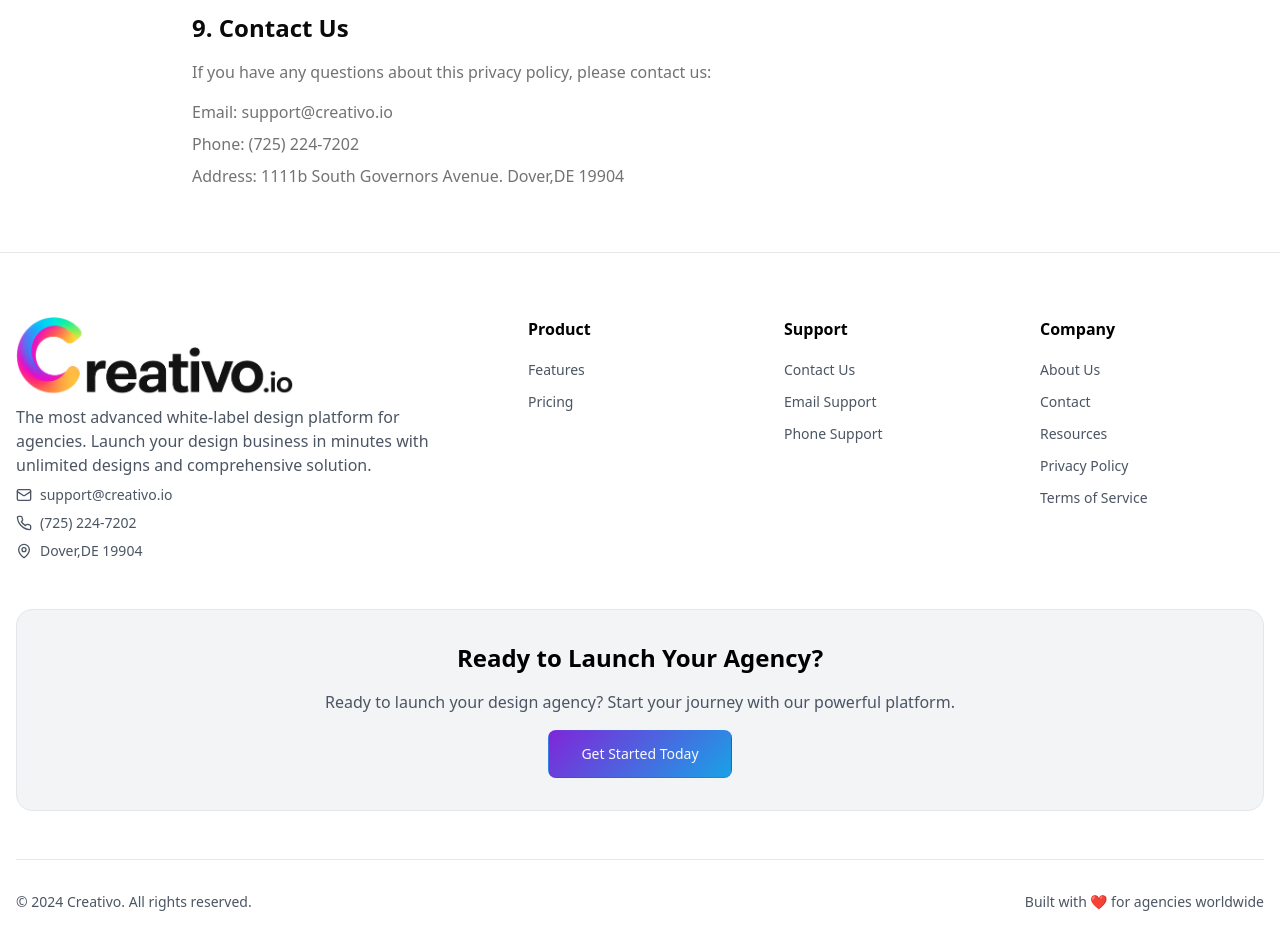
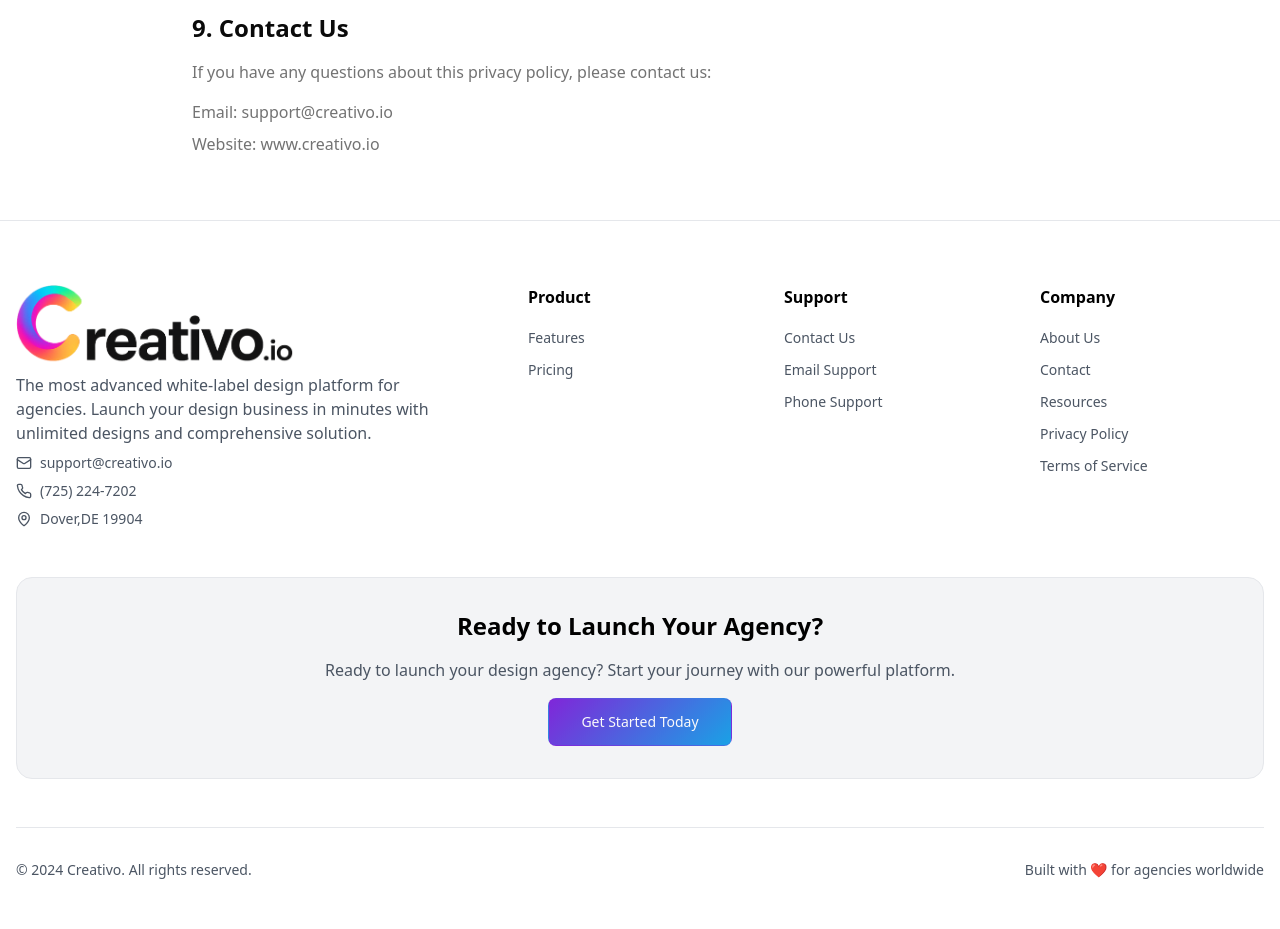
Before and after one commit to mmnguye3/creativo, a React (Vite) app: page /privacy-policy in a window 1280 px wide. Shown: the part 1860-2789 px from the top of the page. Built offline with nearby package versions, Linux system fonts and the light colour scheme.

Commit message:
Update values to creativo.io

```diff
--- a/src/pages/PrivacyPolicy.tsx
+++ b/src/pages/PrivacyPolicy.tsx
@@ -109,8 +109,7 @@ const PrivacyPolicy = () => {
                 <p>If you have any questions about this privacy policy, please contact us:</p>
                 <ul className="mt-4 space-y-2">
                   <li>Email: support@creativo.io</li>
-                  <li>Phone: (725) 224-7202</li>
-                  <li>Address: 1111b South Governors Avenue. Dover,DE 19904</li>
+                  <li>Website: www.creativo.io</li>
                 </ul>
               </div>
             </section>
--- a/src/pages/TermsOfService.tsx
+++ b/src/pages/TermsOfService.tsx
@@ -132,8 +132,7 @@ const TermsOfService = () => {
                 <p>For questions about these terms, contact us:</p>
                 <ul className="mt-4 space-y-2">
                   <li>Email: support@creativo.io</li>
-                  <li>Phone: (725) 224-7202</li>
-                  <li>Address: 1111b South Governors Avenue. Dover,DE 19904</li>
+                  <li>Website: www.creativo.io</li>
                 </ul>
               </div>
             </section>
```
Also changed, not shown: 1 other file (tests, documents, lock files or other folders).
